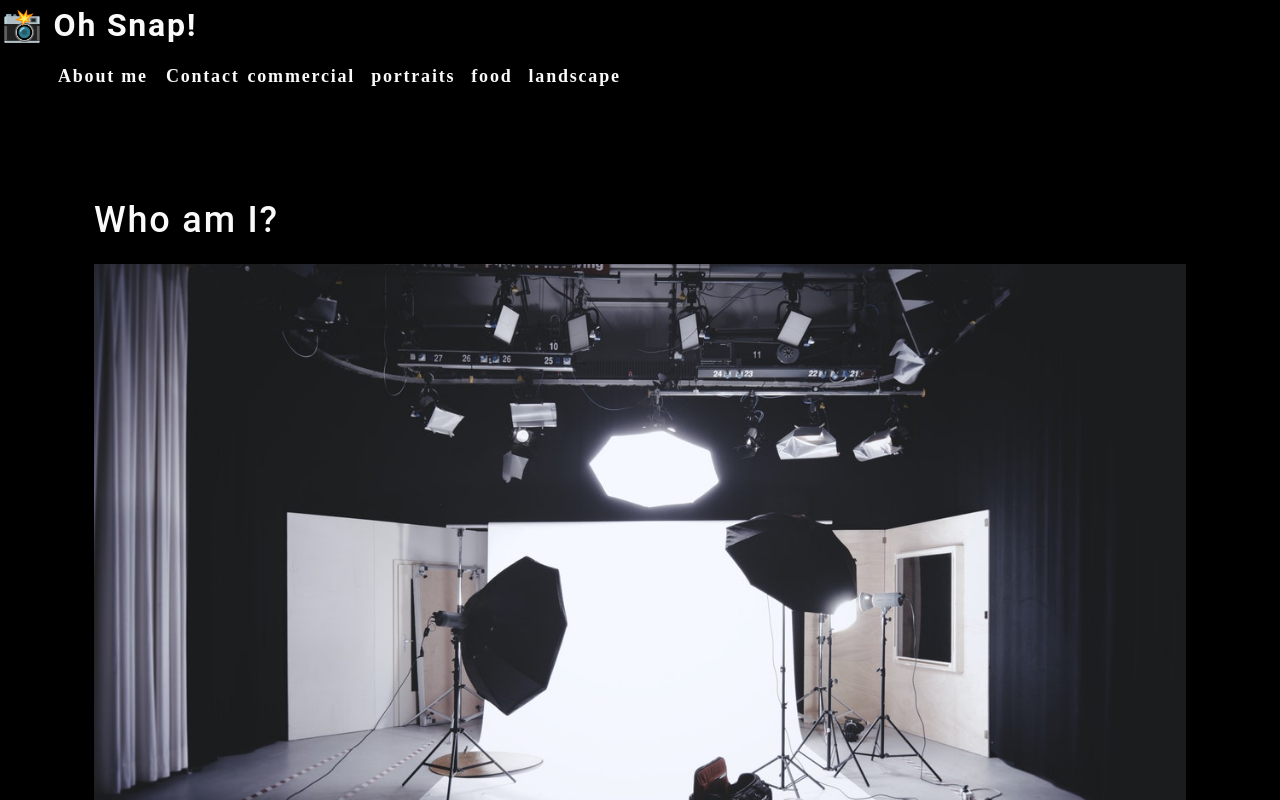
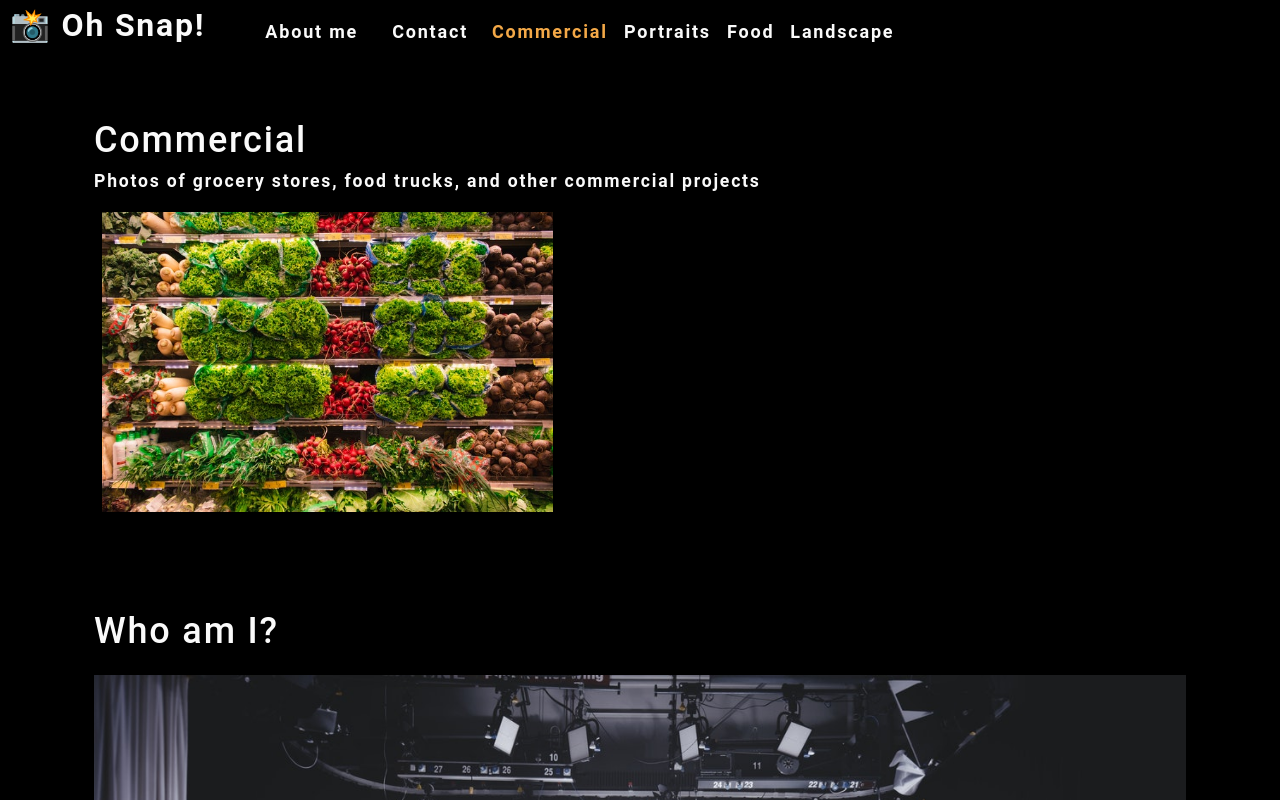
Before and after one commit to CaitlinParsons25/photo-port, a React (Create React App) app: page / in a window 1280 px wide. Shown: the top 800 px of the page. Built offline with nearby package versions, Linux system fonts and the light colour scheme.

Commit message:
added gallery component

```diff
--- a/src/App.js
+++ b/src/App.js
@@ -1,13 +1,33 @@
-import React from 'react';
+import React, { useState} from 'react';
 import About from './components/About';
 import Nav from "./components/Nav";
+import Gallery from "./components/Gallery";
 
 function App() {
+  const [categories] = useState([
+    {
+      name: 'commercial',
+      description: 'Photos of grocery stores, food trucks, and other commercial projects',
+    },
+    { name: 'portraits', description: 'Portraits of people in my life' },
+    { name: 'food', description: 'Delicious delicacies' },
+    { name: 'landscape', description: 'Fields, farmhouses, waterfalls, and the beauty of nature' },
+  ]);
+
+  const [currentCategory, setCurrentCategory] = useState(categories[0]);
+
   return (
     <div>
-      <Nav></Nav>
+      <Nav
+        categories={categories}
+        setCurrentCategory={setCurrentCategory}
+        currentCategory={currentCategory}
+      ></Nav>
       <main>
-        <About></About>
+        <div>
+          <Gallery></Gallery>
+          <About></About>
+        </div>
       </main>
     </div>
   );
--- /dev/null
+++ b/src/components/Gallery/index.js
@@ -0,0 +1,21 @@
+import React from 'react';
+import { capitalizeFirstLetter } from '../../utils/helpers';
+import photo from "../../assets/small/commercial/0.jpg";
+
+function Gallery(props) {
+    const currentCategory = {
+        name: "commercial",
+        description: "Photos of grocery stores, food trucks, and other commercial projects",
+    };
+    return (
+        <section>
+            <h1>{capitalizeFirstLetter(currentCategory.name)}</h1>
+            <p>{currentCategory.description}</p>
+            <div>
+                <img src={photo} alt="commercial example" className="img-thumbnail mx-1"/>
+            </div>
+        </section>
+    );
+}
+
+export default Gallery;
--- a/src/components/Nav/index.js
+++ b/src/components/Nav/index.js
@@ -1,29 +1,22 @@
-import React from 'react';
+import React, { useEffect } from 'react';
+import { capitalizeFirstLetter } from "../../utils/helpers";
 
-function Nav() {
-    const categories = [
-        {
-            name: "commercial",
-            description:
-                "Photos of grocery stores, food trucks, and other commercial projects",
-        },
-        { name: "portraits", description: "Portraits of people in my life" },
-        { name: "food", description: "Delicious delicacies"},
-        {
-            name: "landscape",
-            description: "Fields, farmhouses, waterfalls, and the beauty of nature",
-        },
-    ];
+function Nav(props) {
+    const {
+      categories = [],
+      setCurrentCategory,
+      currentCategory,
+    } = props;
 
-    function categorySelected(name) {
-        console.log(`${name} clicked`)
-    };
+    useEffect(() => {
+        document.title = capitalizeFirstLetter(currentCategory.name);
+    }, [currentCategory]);
 
     return (
-        <header>
+      <header className="flex-row px-1">
         <h2>
           <a data-testid="link" href="/">
-                    <span role="img" aria-label="camera">📸</span> Oh Snap!
+            <span role="img" aria-label="camera"> 📸</span> Oh Snap!
           </a>
         </h2>
         <nav>
@@ -33,16 +26,22 @@
                 About me
               </a>
             </li>
-                    <li>
+            <li className="mx-2">
               <span>Contact</span>
             </li>
             {categories.map((category) => (
               <li
-                            className="mx-1"
+                className={`mx-1 ${
+                  currentCategory.name === category.name && 'navActive'
+                  }`}
                 key={category.name}
               >
-                            <span onClick={() => categorySelected(category.name)}>
-                                {category.name}
+                <span
+                  onClick={() => {
+                    setCurrentCategory(category)
+                  }}
+                >
+                  {capitalizeFirstLetter(category.name)}
                 </span>
               </li>
             ))}
--- a/src/index.css
+++ b/src/index.css
@@ -36,7 +36,7 @@
   letter-spacing: .1em;
   background: var(--dark);
   color: var(--light);
-  font-family: 'Poiret One', cursive;
+  font-family: 'Roboto', sans serif;
 
 }
 
```
Lines whose indentation alone changed are shown as unchanged.
